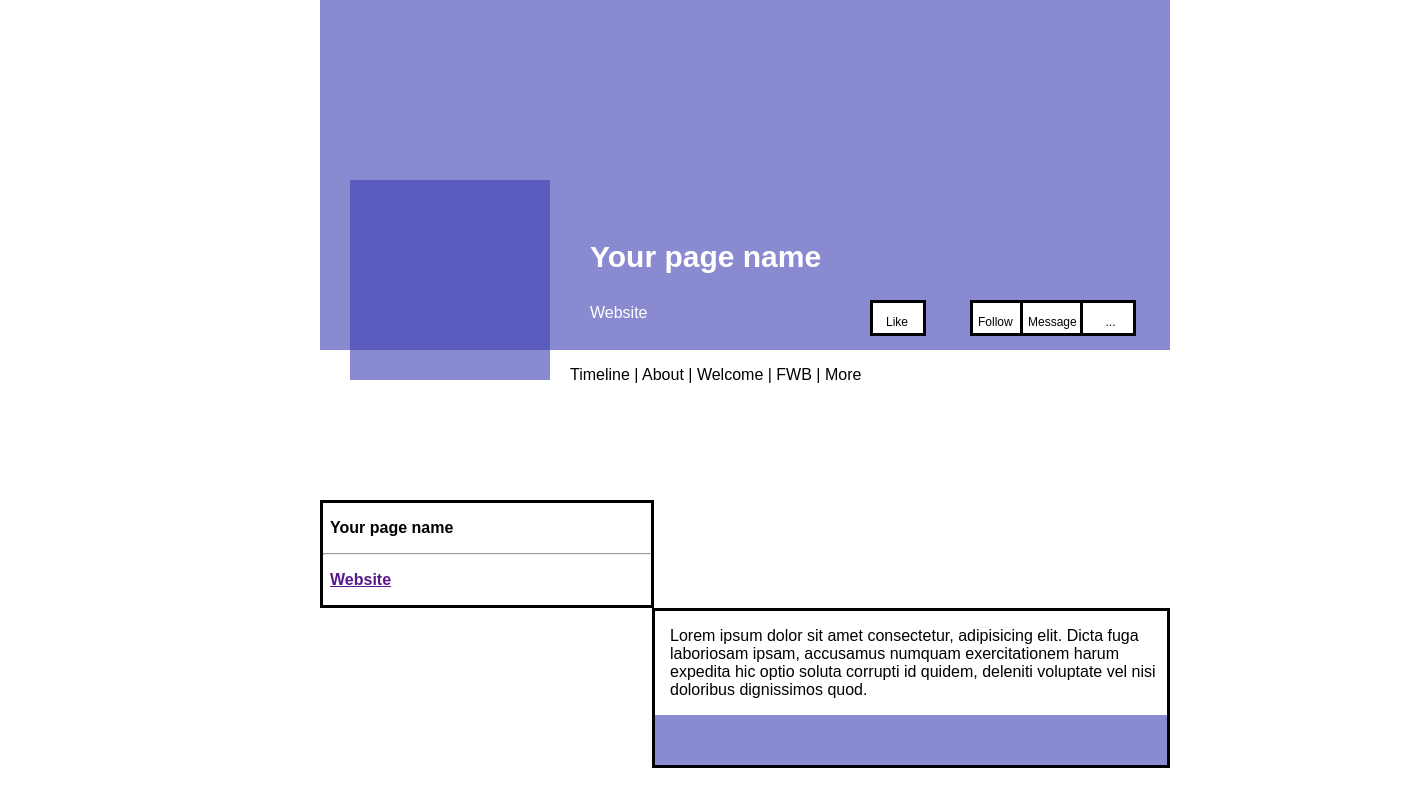
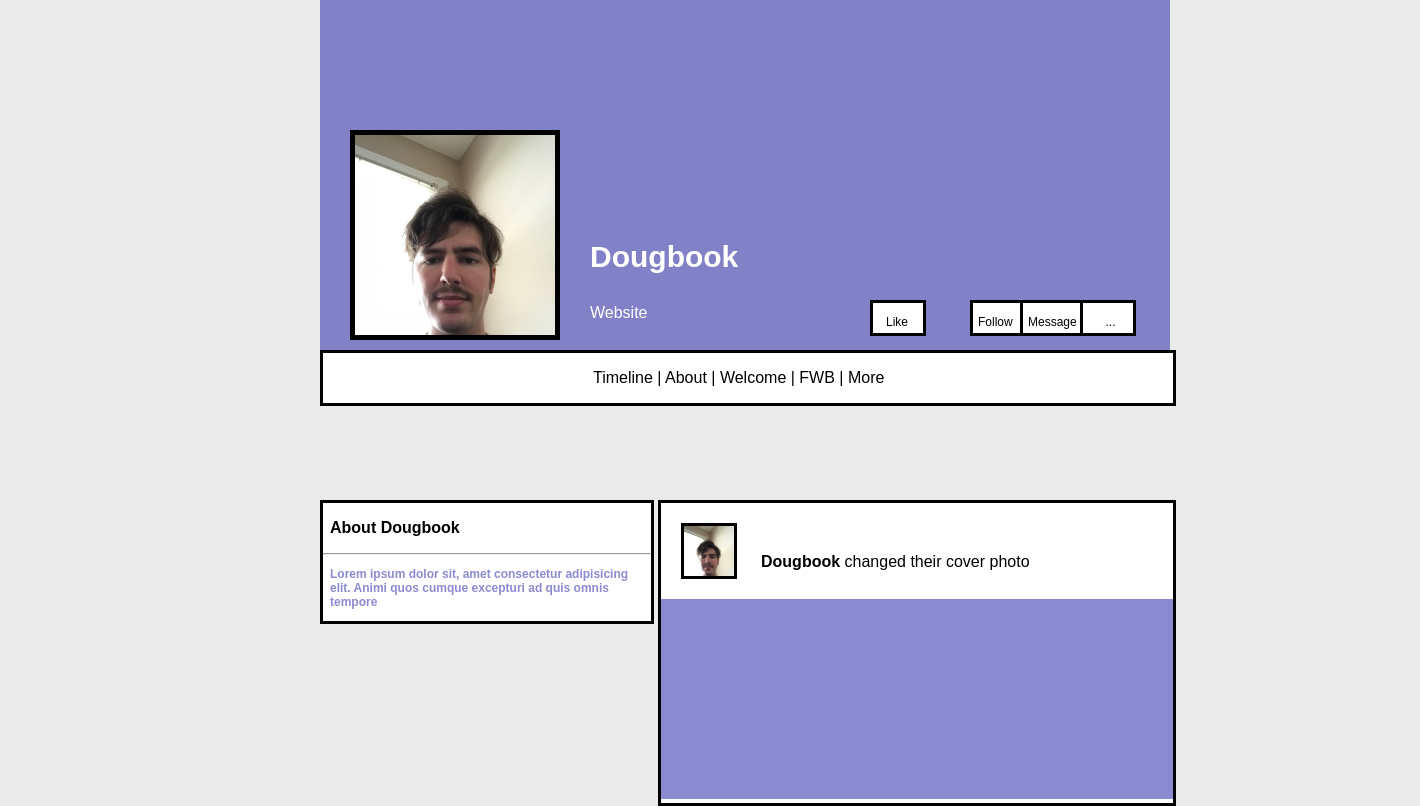
Before and after one commit to 0u714w/SocialMockup, a plain HTML site: page index.html in a window 1280 px wide. Shown: the whole page, 1420 px wide, since content can reach past the window. Drawn offline with Linux system fonts and the light colour scheme; a script that the page names is missing.

Commit message:
added profile picture

```diff
--- a/index.html
+++ b/index.html
@@ -13,17 +13,18 @@
 <body>
 
     <header>
-        <div class="profile-picture">
-        </div>
+
         <div class="header">
             <div class="page-title">
-                <p>Your page name</p>
+                <p>Dougbook</p>
             </div>
             <div class="website">
                 <p>Website</p>
             </div>
         </div>
-
+        <div class="profile-picture">
+                <img class="myface" src="myface.jpg">
+            </div>
     <div class="links">
         <p>Timeline | About | Welcome | FWB | More</p>
     </div>
@@ -44,20 +45,27 @@
 
 <div class="row">
         <div class="column1">
-                <p>Your page name</p>
+                <p>About Dougbook</p>
                 <div class="websitelink">
                     <hr>
-                    <p><a href="">Website</a></p>
+                    <p>Lorem ipsum dolor sit, amet consectetur adipisicing elit. Animi quos cumque excepturi ad quis omnis tempore <p></p>
 
                 </div>
         </div>
 
         <div class="column2">
+                <p> <strong>Dougbook</strong> changed their cover photo</p>
+                <div class="image1">
+                        <img src="myface.jpg">
 
-            <p>Lorem ipsum dolor sit amet consectetur, adipisicing elit. Dicta fuga laboriosam ipsam, accusamus numquam exercitationem harum expedita hic optio soluta corrupti id quidem, deleniti voluptate vel nisi doloribus dignissimos quod.</p>
-            <div class="image1">
-                    <p></p>
-                </div>
+
+                    </div>
+
+            <div class="box1">
+
+            </div>
+
+
 
         </div>
 
--- a/main.css
+++ b/main.css
@@ -15,13 +15,20 @@
     margin-left: 270px;
 }
 
+.myface {
+
+    width: 200px;
+    height: 200px;
+
+}
+
 .profile-picture {
     border-width: thick;
-    background-color: rgba(60, 60, 177, 0.596);
+
     width: 200px;
     height: 200px;
-    border: black;
-    margin-top: 180px;
+    border-style: solid;
+    margin-top: 130px;
     margin-left: 30px;
     position: absolute;
 }
@@ -44,7 +51,8 @@ header div p {
     margin-top: 350px;
     font-family: Arial, Helvetica, sans-serif;
     text-align: left;
-    margin-left: 250px;
+    margin-left: 0px;
+    border-style: solid;
 }
 
 .buttons {
@@ -102,6 +110,7 @@ header div p {
 body {
     margin: auto;
     width: 50%;
+    background-color: rgba(170, 170, 170, 0.247);
 }
 
 .column1 {
@@ -118,8 +127,10 @@ body {
     width: 50%;
     background-color: white;
     width: 512px;
-    position: relative;
+    position: absolute;
     border-style: solid;
+    margin-left: 338px;
+    height: 300px;
 }
 
 .buttons p {
@@ -142,7 +153,18 @@ p {
 .image1 {
 
     background-color: rgba(60, 60, 177, 0.596);
-    width: 512px;
+    width: 50px;
+    height: 50px;
+    margin-left: 20px;
+    border-style: solid;
+    margin-top: 20px;
+
+
+}
+
+.image1 img {
+
+    width: 50px;
     height: 50px;
 
 
@@ -186,3 +208,33 @@ p {
     margin-left: 7px;
 
 }
+
+.links p {
+
+    margin-left: 270px;
+}
+
+.websitelink  {
+
+
+    font-size: 12px;
+    color: rgba(60, 60, 177, 0.596);
+}
+
+.box1 {
+
+    background-color: rgba(60, 60, 177, 0.596);
+    width: 512px;
+    height: 200px;
+    margin-top: 20px;
+}
+
+.column2 p {
+
+    margin-left: 100px;
+    width: 500px;
+    position: absolute;
+    margin-top: 50px;
+
+
+}
```
Also changed, not shown: myface.jpg (added).
